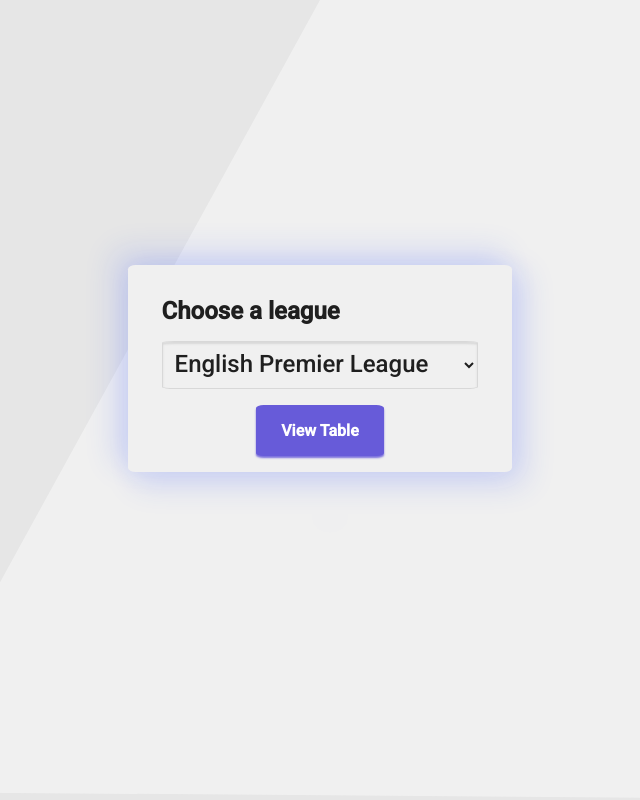
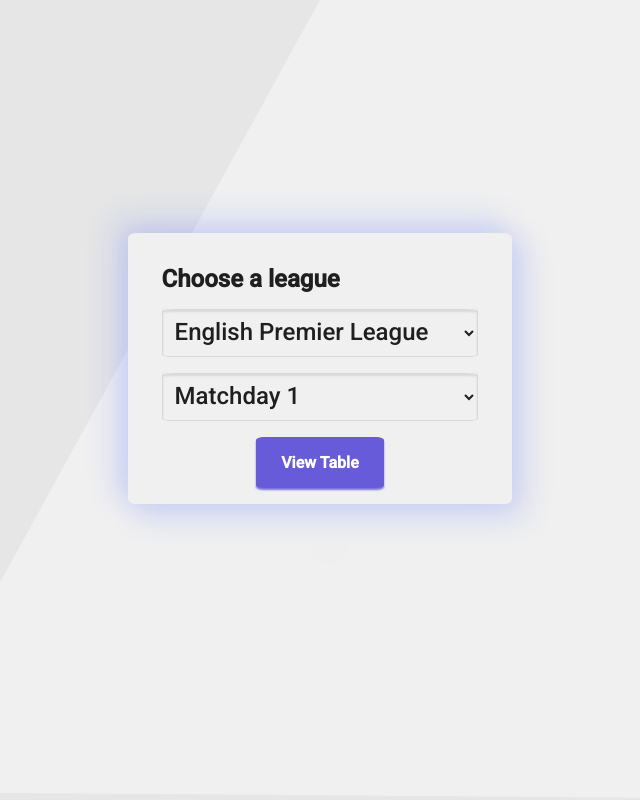
Before and after one commit to hugoklok12/possible-football-table-generator, a Flask app: template templates/index.html in a window 1280 px wide. Shown: the whole page, without its empty margins (320-960 px from the left). Run offline with Flask 2, Linux system fonts and the light colour scheme; the template is opened without the code that fills it, so the values that code supplies are empty.

Commit message:
Implemented mathday select with autoprefill on current matchday

```diff
--- a/app.py
+++ b/app.py
@@ -1,6 +1,6 @@
 from flask import Flask, render_template, request, url_for
 from flask_api import FlaskAPI, status, exceptions
-from possible_table import calculate_tables
+from possible_table import calculate_tables, get_current_matchday
 
 app = Flask(__name__)
 
@@ -15,14 +15,28 @@ def index():
 """
 Create table based on input data
 """
-@app.route('/api/new/<int:league_id>', methods=['GET'])
-def create_table(league_id):
+@app.route('/api/new/league/<int:league_id>/matchday/<int:matchday>', methods=['GET'])
+def create_table(league_id, matchday):
     if request.method != 'GET':
         return '', status.HTTP_405_METHOD_NOT_ALLOWED
 
-    table = calculate_tables(league_id)
+    table = calculate_tables(league_id, matchday)
 
     return table, status.HTTP_200_OK
 
+"""
+Send back the current matchday of the selected league
+"""
+@app.route('/api/matchday/current/<int:league_id>', methods=['GET'])
+def get_matchday(league_id):
+    if request.method != 'GET':
+        return '', status.HTTP_405_METHOD_NOT_ALLOWED
+
+    current_matchday = get_current_matchday(league_id)
+    response = {
+        'matchday': current_matchday
+    }
+    return response, status.HTTP_200_OK
+
 if __name__ == '__main__':
     app.run()
--- a/static/js/script.js
+++ b/static/js/script.js
@@ -1,16 +1,32 @@
-document.querySelector('.button').addEventListener('click', fetchData);
+// Define constants
 const tableNode = document.querySelector('.table');
 const statsGridNode = document.querySelector('.table__stats-grid');
 const dataGridNode = document.querySelector('.table__data-grid');
 const settingsNode = document.querySelector('.settings');
+const buttonNode = document.querySelector('.button');
+const leagueNode = document.querySelector('.input__league');
+const matchdayNode = document.querySelector('.input__matchday');
+
+// Define event listeners
+buttonNode.addEventListener('click', fetchData);
+leagueNode.addEventListener('change', (event) => {
+    getCurrentMatchday(event.target.value);
+})
+
+// Get current matchday to preselect that matchday in matchday dropdown
+function getCurrentMatchday(league_id) {
+    fetch(window.location.href + 'api/matchday/current/' + league_id)
+        .then(response => response.json())
+        .then(responseJson => {
+            matchdayNode.value = responseJson.matchday;
+        });
+}
 
 // Fetch the table from the back end API
 function fetchData() {
-    const league_id = document.querySelector('.input__league').value;
 
     showSpinner(true)
-    // Fetch data
-    fetch(window.location.href + 'api/new/' + league_id)
+    fetch(`${window.location.href}/api/new/league/${leagueNode.value}/matchday/${matchdayNode.value}`)
         .then(response => response.json())
         .then(responseJson => {
             showSpinner(false)
@@ -230,3 +246,6 @@ function showSpinner(state) {
         console.log('Invalid spinner state was given');
     }
 }
+
+// Preselect matchday when loading page using the default id (Premier League)
+getCurrentMatchday(2021)
--- a/templates/index.html
+++ b/templates/index.html
@@ -20,6 +20,46 @@
                     <option value="2015">French Ligue 1</option>
                     <option value="2013">Brazilian Série A</option>
                 </select>
+                <select class="input input__matchday">
+                    <option value="1">Matchday 1</option>
+                    <option value="2">Matchday 2</option>
+                    <option value="3">Matchday 3</option>
+                    <option value="4">Matchday 4</option>
+                    <option value="5">Matchday 5</option>
+                    <option value="6">Matchday 6</option>
+                    <option value="7">Matchday 7</option>
+                    <option value="8">Matchday 8</option>
+                    <option value="9">Matchday 9</option>
+                    <option value="10">Matchday 10</option>
+                    <option value="11">Matchday 11</option>
+                    <option value="12">Matchday 12</option>
+                    <option value="13">Matchday 13</option>
+                    <option value="14">Matchday 14</option>
+                    <option value="15">Matchday 15</option>
+                    <option value="16">Matchday 16</option>
+                    <option value="17">Matchday 17</option>
+                    <option value="18">Matchday 18</option>
+                    <option value="19">Matchday 19</option>
+                    <option value="20">Matchday 20</option>
+                    <option value="21">Matchday 21</option>
+                    <option value="22">Matchday 22</option>
+                    <option value="23">Matchday 23</option>
+                    <option value="24">Matchday 24</option>
+                    <option value="25">Matchday 25</option>
+                    <option value="26">Matchday 26</option>
+                    <option value="27">Matchday 27</option>
+                    <option value="28">Matchday 28</option>
+                    <option value="29">Matchday 29</option>
+                    <option value="30">Matchday 30</option>
+                    <option value="31">Matchday 31</option>
+                    <option value="32">Matchday 32</option>
+                    <option value="33">Matchday 33</option>
+                    <option value="34">Matchday 34</option>
+                    <option value="35">Matchday 35</option>
+                    <option value="36">Matchday 36</option>
+                    <option value="37">Matchday 37</option>
+                    <option value="38">Matchday 38</option>
+                </select>
                 <div id="spinner"></div>
             </div>
             <div class="button">
```
Also changed, not shown: possible_table.py (+8 -4 lines).
